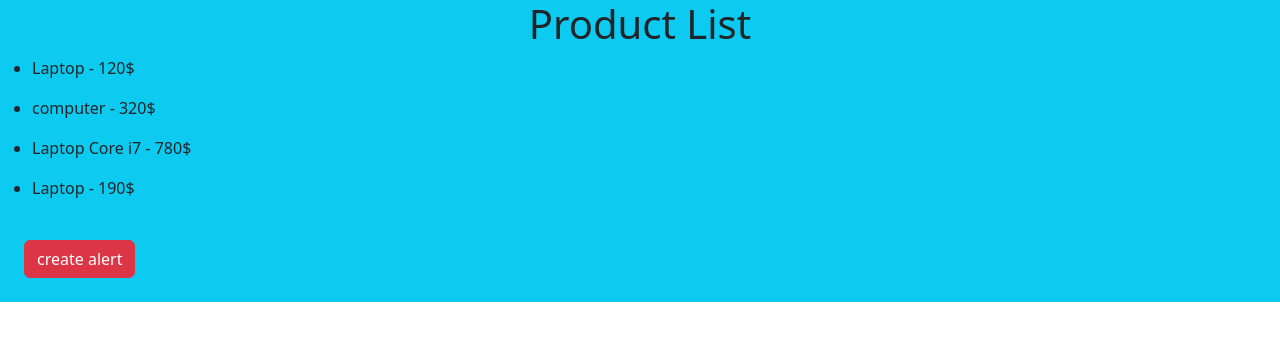
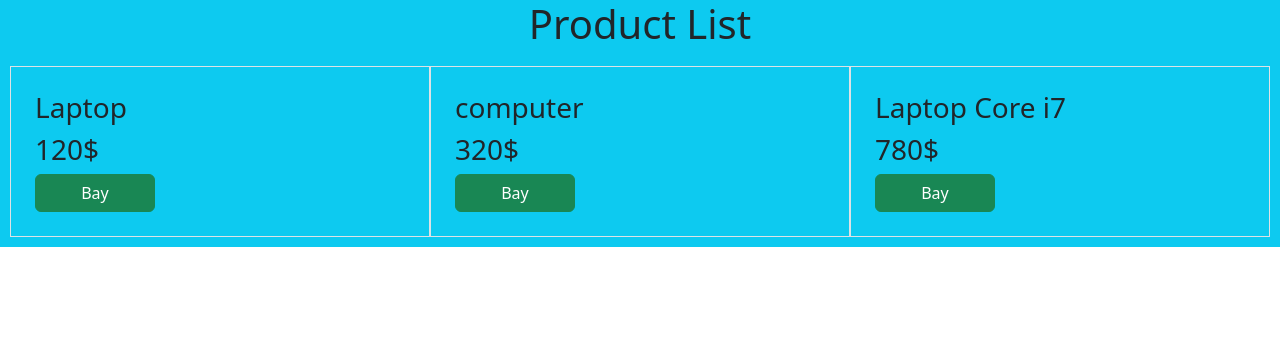
Before and after one commit to JumaQasimiM/ViteReact, a React (Vite) app: page / in a window 1280 px wide. Shown: the top 340 px of the page. Built offline with nearby package versions, Linux system fonts and the light colour scheme.

Commit message:
create product page

```diff
--- /dev/null
+++ b/src/pages/prodact/product.css
@@ -0,0 +1,16 @@
+#pro_list {
+  display: flex;
+
+  button {
+    width: 120px;
+  }
+}
+#show_pro {
+  display: flex;
+  flex-wrap: wrap;
+  padding: 10px;
+  align-items: center;
+  #pro_list {
+    flex-basis: 1;
+  }
+}
--- a/src/pages/prodact/product.jsx
+++ b/src/pages/prodact/product.jsx
@@ -1,43 +1,46 @@
 import React from "react";
-
+import "./Product.css";
+import { useNavigate } from "react-router-dom";
 const Product = () => {
   const products = [
     { id: 1, title: "Laptop", price: "120$" },
     { id: 2, title: "computer", price: "320$" },
     { id: 3, title: "Laptop Core i7", price: "780$" },
-    { id: 4, title: "Laptop", price: "190$" },
   ];
-  const handelClick =(e)=>{
+
+  const navigate = useNavigate();
+  // handel bay
+  const handelBay = (e) => {
     e.preventDefault();
-    if(1===1){
-
-        alert('Hello');
+    if (!localStorage.getItem("isLogedIn")) {
+      navigate("login");
+    } else {
+      navigate("dashbord");
     }
-  }
-  const List = products.map((product) => (
-    <li key={product.id}>{product.title}</li>
-  ));
+  };
 
   return (
     <>
       {/* create product  */}
       <div className="bg-info">
         <h1 className="text-center">Product List</h1>
-        <>
-        {products.map((product) => (
-
-          <ul>
-            <li key={product.id}>
-              {product.title} - {product.price}
-            </li>
-          </ul>
-
-
-
-        ))}
-        <button className="btn btn-danger m-4" onClick={handelClick}>create alert</button>
-
-        </>
+        <div id="show_pro" key={1}>
+          {products.map((product) => (
+            <div className="border p-4 col-md-4" id="pro_list">
+              <div>
+                <h3 key={product.id} className="">
+                  {product.title}
+                </h3>
+                <h3 key={product.id} className="">
+                  {product.price}
+                </h3>
+                <button className="btn btn-success" onClick={handelBay}>
+                  Bay
+                </button>
+              </div>
+            </div>
+          ))}
+        </div>
       </div>
     </>
   );
```
Also changed, not shown: src/pages/dachbord/dachbord.jsx (+6 -3 lines).
